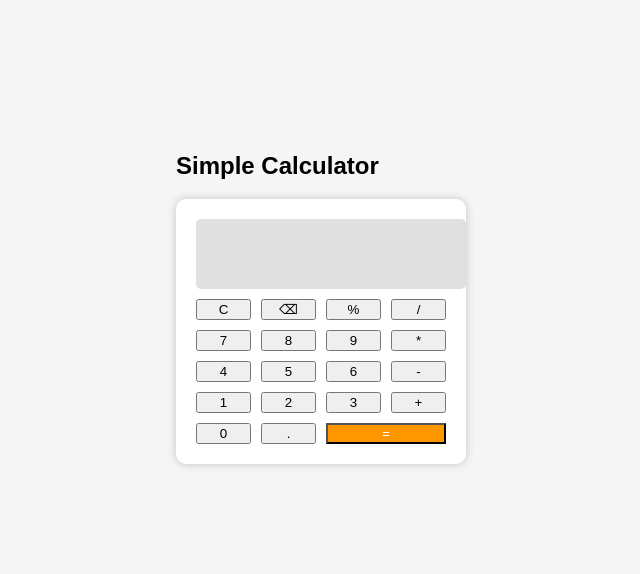
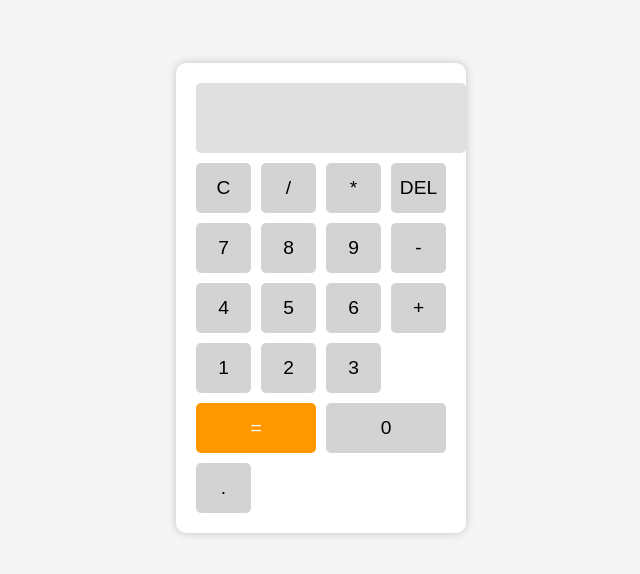
Before and after one commit to navyasree3108/Calculator, a plain HTML site: page index.html in a window 1280 px wide. Shown: the part 110-684 px from the top of the page, without its empty margins (319-959 px from the left). Drawn offline with Linux system fonts and the light colour scheme.

Commit message:
Update index.html

```diff
--- a/index.html
+++ b/index.html
@@ -1,5 +1,4 @@
 <!DOCTYPE html>
-
 <html lang="en">
 <head>
     <meta charset="UTF-8">
@@ -8,37 +7,35 @@
     <link rel="stylesheet" href="style.css">
 </head>
 <body>
-    <div class="container">
-        <h2>Simple Calculator</h2>
-        <div class="calculator">
-            <input type="text" id="display" disabled>
-            <div class="buttons">
-                <button class="operator" onclick="clearDisplay()">C</button>
-                <button class="operator" onclick="deleteLast()">⌫</button>
-                <button class="operator" onclick="appendValue('%')">%</button>
-                <button class="operator" onclick="appendValue('/')">/</button>
 
-                <button onclick="appendValue('7')">7</button>
-                <button onclick="appendValue('8')">8</button>
-                <button onclick="appendValue('9')">9</button>
-                <button class="operator" onclick="appendValue('*')">*</button>
+    <div class="calculator">
+        <input type="text" id="display" disabled>
+        <div class="buttons">
+            <button class="button" onclick="clearDisplay()">C</button>
+            <button class="button" onclick="appendValue('/')">/</button>
+            <button class="button" onclick="appendValue('*')">*</button>
+            <button class="button" onclick="deleteLast()">DEL</button>
 
-                <button onclick="appendValue('4')">4</button>
-                <button onclick="appendValue('5')">5</button>
-                <button onclick="appendValue('6')">6</button>
-                <button class="operator" onclick="appendValue('-')">-</button>
+            <button class="button" onclick="appendValue('7')">7</button>
+            <button class="button" onclick="appendValue('8')">8</button>
+            <button class="button" onclick="appendValue('9')">9</button>
+            <button class="button" onclick="appendValue('-')">-</button>
 
-                <button onclick="appendValue('1')">1</button>
-                <button onclick="appendValue('2')">2</button>
-                <button onclick="appendValue('3')">3</button>
-                <button class="operator" onclick="appendValue('+')">+</button>
+            <button class="button" onclick="appendValue('4')">4</button>
+            <button class="button" onclick="appendValue('5')">5</button>
+            <button class="button" onclick="appendValue('6')">6</button>
+            <button class="button" onclick="appendValue('+')">+</button>
 
-                <button onclick="appendValue('0')">0</button>
-                <button onclick="appendValue('.')">.</button>
-                <button class="equal" onclick="calculateResult()">=</button>
-            </div>
+            <button class="button" onclick="appendValue('1')">1</button>
+            <button class="button" onclick="appendValue('2')">2</button>
+            <button class="button" onclick="appendValue('3')">3</button>
+            <button class="button equal" onclick="calculateResult()">=</button>
+
+            <button class="button zero" onclick="appendValue('0')">0</button>
+            <button class="button" onclick="appendValue('.')">.</button>
         </div>
     </div>
+
     <script src="script.js"></script>
 </body>
 </html>
```
